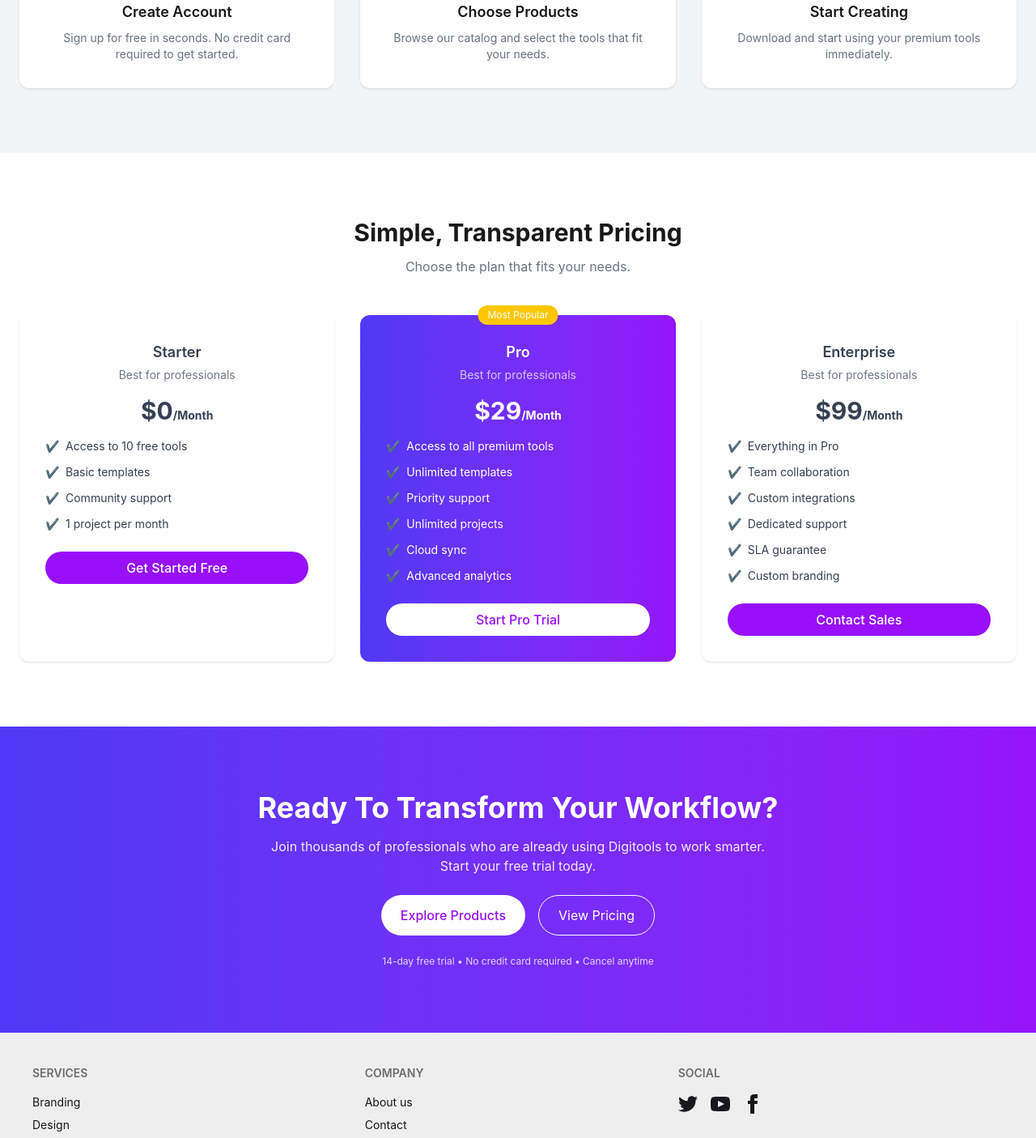
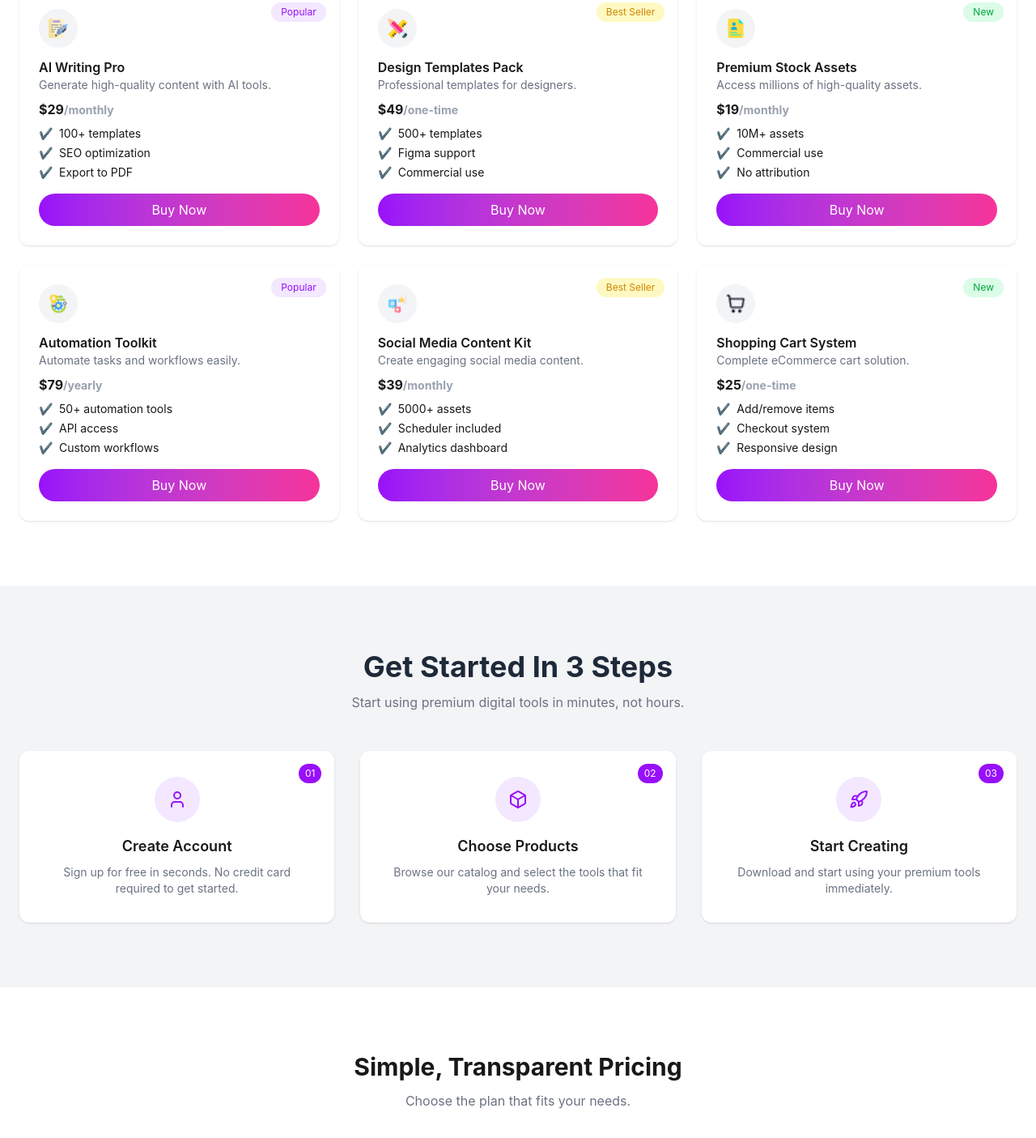
Before and after one commit to codeinfinite19/digital-tools, a React (Vite) app: page / in a window 1280 px wide. Shown: the part 1220-2625 px from the top of the page at 81% size. Built offline with nearby package versions, Linux system fonts and the light colour scheme.

Commit message:
cart, product,fotter is design and add functionality

```diff
--- a/src/App.jsx
+++ b/src/App.jsx
@@ -6,6 +6,7 @@ import Ratting from './Components/herocard/Ratting';
 import Steps from './Components/steps/Steps';
 import Premium from './Components/premium/Premium';
 import Workflow from './Components/workflow/Workflow';
+import Products from './Components/products/Products';
 
 
 function App() {
@@ -16,6 +17,7 @@ function App() {
     <NavBar />
     <HeroCard />
     <Ratting />
+    <Products />
     <Steps />
     <Premium />
     <Workflow />
--- /dev/null
+++ b/src/Components/Cart/Cart.jsx
@@ -0,0 +1,79 @@
+import React from "react";
+
+const Cart = ({ cart, handleRemove, handleCheckout }) => {
+
+  const total = cart.reduce((sum, item) => sum + item.price, 0);
+
+  return (
+    <div className="max-w-3xl mx-auto">
+
+      <div className="bg-white p-6 rounded-xl border shadow-sm">
+
+        <h2 className="text-lg font-semibold mb-6">Your Cart</h2>
+
+        {cart.length === 0 ? (
+          <p className="text-gray-400">No items added</p>
+        ) : (
+          <>
+
+            <div className="space-y-4">
+              {cart.map((item) => (
+                <div
+                  key={item.id}
+                  className="flex justify-between items-center bg-gray-50 p-4 rounded-lg"
+                >
+
+
+                  <div className="flex items-center gap-3">
+                    <img
+                      src={item.icon}
+                      className="w-10 h-10 rounded-full bg-white p-1"
+                    />
+
+                    <div>
+                      <h3 className="text-sm font-medium">
+                        {item.name}
+                      </h3>
+                      <p className="text-xs text-gray-400">
+                        ${item.price}
+                      </p>
+                    </div>
+                  </div>
+
+
+                  <button
+                    onClick={() => handleRemove(item.id)}
+                    className="text-pink-500 text-sm font-medium hover:underline"
+                  >
+                    Remove
+                  </button>
+
+                </div>
+              ))}
+            </div>
+
+
+            <div className="flex justify-between mt-6 text-sm">
+              <span className="text-gray-400">Total:</span>
+              <span className="font-semibold text-gray-700">
+                ${total}
+              </span>
+            </div>
+
+
+            <button
+              onClick={handleCheckout}
+              className="w-full mt-6 py-3 rounded-full text-white bg-gradient-to-r from-purple-600 to-pink-500 hover:opacity-90"
+            >
+              Proceed to Checkout
+            </button>
+          </>
+        )}
+
+      </div>
+
+    </div>
+  );
+};
+
+export default Cart;
--- a/src/Components/Footer/Footer.jsx
+++ b/src/Components/Footer/Footer.jsx
@@ -1,68 +1,75 @@
 import React from 'react';
-
 const Footer = () => {
   return (
+
+    <>
+
   <div>
-            <footer className="footer sm:footer-horizontal bg-base-300 text-base-content p-10">
+ <footer className="bg-[#101727] text-gray-300 px-10 py-14">
+
+
+  <div className="max-w-7xl mx-auto grid grid-cols-1 md:grid-cols-5 gap-10">
+
+
+    <div className="md:col-span-2">
+      <h1 className="text-2xl font-bold text-white mb-4">DigiTools</h1>
+      <p className="text-sm max-w-sm leading-6">
+        Premium digital tools for creators, professionals, and businesses.
+        Work smarter with our suite of powerful tools.
+      </p>
+    </div>
+
+
     <nav>
-    <h6 className="footer-title">Services</h6>
-    <a className="link link-hover">Branding</a>
-    <a className="link link-hover">Design</a>
-    <a className="link link-hover">Marketing</a>
-    <a className="link link-hover">Advertisement</a>
+      <h6 className="text-white font-semibold mb-3">Services</h6>
+      <a className="block text-sm hover:text-white">Branding</a>
+      <a className="block text-sm hover:text-white">Design</a>
+      <a className="block text-sm hover:text-white">Marketing</a>
+      <a className="block text-sm hover:text-white">Advertisement</a>
     </nav>
+
+
     <nav>
-    <h6 className="footer-title">Company</h6>
-    <a className="link link-hover">About us</a>
-    <a className="link link-hover">Contact</a>
-    <a className="link link-hover">Jobs</a>
-    <a className="link link-hover">Press kit</a>
+      <h6 className="text-white font-semibold mb-3">Company</h6>
+      <a className="block text-sm hover:text-white">About us</a>
+      <a className="block text-sm hover:text-white">Contact</a>
+      <a className="block text-sm hover:text-white">Jobs</a>
+      <a className="block text-sm hover:text-white">Press kit</a>
     </nav>
+
+
     <nav>
-    <h6 className="footer-title">Social</h6>
+      <h6 className="text-white font-semibold mb-3">Social</h6>
       <div className="grid grid-flow-col gap-4">
-      <a>
-        <svg
-          xmlns="http://www.w3.org/2000/svg"
-          width="24"
-          height="24"
-          viewBox="0 0 24 24"
-          className="fill-current">
-          <path
-            d="M24 4.557c-.883.392-1.832.656-2.828.775 1.017-.609 1.798-1.574 2.165-2.724-.951.564-2.005.974-3.127 1.195-.897-.957-2.178-1.555-3.594-1.555-3.179 0-5.515 2.966-4.797 6.045-4.091-.205-7.719-2.165-10.148-5.144-1.29 2.213-.669 5.108 1.523 6.574-.806-.026-1.566-.247-2.229-.616-.054 2.281 1.581 4.415 3.949 4.89-.693.188-1.452.232-2.224.084.626 1.956 2.444 3.379 4.6 3.419-2.07 1.623-4.678 2.348-7.29 2.04 2.179 1.397 4.768 2.212 7.548 2.212 9.142 0 14.307-7.721 13.995-14.646.962-.695 1.797-1.562 2.457-2.549z"></path>
-        </svg>
-      </a>
-      <a>
-        <svg
-          xmlns="http://www.w3.org/2000/svg"
-          width="24"
-          height="24"
-          viewBox="0 0 24 24"
-          className="fill-current">
-          <path
-            d="M19.615 3.184c-3.604-.246-11.631-.245-15.23 0-3.897.266-4.356 2.62-4.385 8.816.029 6.185.484 8.549 4.385 8.816 3.6.245 11.626.246 15.23 0 3.897-.266 4.356-2.62 4.385-8.816-.029-6.185-.484-8.549-4.385-8.816zm-10.615 12.816v-8l8 3.993-8 4.007z"></path>
-        </svg>
-      </a>
-      <a>
-        <svg
-          xmlns="http://www.w3.org/2000/svg"
-          width="24"
-          height="24"
-          viewBox="0 0 24 24"
-          className="fill-current">
-          <path
-            d="M9 8h-3v4h3v12h5v-12h3.642l.358-4h-4v-1.667c0-.955.192-1.333 1.115-1.333h2.885v-5h-3.808c-3.596 0-5.192 1.583-5.192 4.615v3.385z"></path>
-        </svg>
-      </a>
+        {/* icons same rekhe dilam */}
+        <a>...</a>
+        <a>...</a>
+        <a>...</a>
       </div>
     </nav>
-</footer>
+
+  </div>
 
 
+  <div className="max-w-7xl mx-auto border-t border-white/10 mt-12 pt-6 flex flex-col md:flex-row justify-between items-center">
+
+    <p className="text-sm text-gray-400">
+      Copyright © 2024 - All right reserved by DigiTools Ltd
+    </p>
+
+    <div className="flex gap-6 text-sm mt-4 md:mt-0">
+      <li className="list-none hover:text-white cursor-pointer">Privacy Policy</li>
+      <li className="list-none hover:text-white cursor-pointer">Terms of Use</li>
+      <li className="list-none hover:text-white cursor-pointer">Cookie Policy</li>
+    </div>
+
+  </div>
+
+</footer>
+  </div>
 
 
-
-        </div>
+    </>
   );
 };
 
--- /dev/null
+++ b/src/Components/Products/ProductCard.jsx
@@ -0,0 +1,58 @@
+import React from "react";
+
+const ProductCard = ({ product, handleAdd }) => {
+  return (
+    <div className="bg-white p-6 rounded-xl shadow-sm relative hover:shadow-xl hover:-translate-y-2 transition-all duration-300">
+
+
+      <span
+        className={`absolute top-4 right-4 text-xs px-3 py-1 rounded-full
+        ${
+          product.tag === "best"
+            ? "bg-yellow-100 text-yellow-600"
+            : product.tag === "popular"
+            ? "bg-purple-100 text-purple-600"
+            : "bg-green-100 text-green-600"
+        }`}
+      >
+        {product.tagType}
+      </span>
+
+
+      <div className="w-12 h-12 rounded-full bg-gray-100 flex items-center justify-center mb-3">
+        <img src={product.icon} className="w-6" />
+      </div>
+
+
+      <h3 className="font-semibold">{product.name}</h3>
+      <p className="text-sm text-gray-500">{product.description}</p>
+
+      <p className="font-bold mt-2">
+        ${product.price}
+        <span className="text-sm text-gray-400">/{product.period}</span>
+      </p>
+
+
+      <ul className="text-sm mt-2 space-y-1">
+        {product.features.map((f, i) => (
+          <li key={i} className="flex gap-2">
+            <span className="text-green-500">✔</span>
+            {f}
+          </li>
+        ))}
+      </ul>
+
+
+      <button
+        onClick={() => handleAdd(product)}
+        className="w-full mt-4 bg-gradient-to-r from-purple-600 to-pink-500 text-white py-2 rounded-full
+        hover:opacity-90 transition-opacity duration-300"
+      >
+        Buy Now
+      </button>
+
+    </div>
+  );
+};
+
+export default ProductCard;
--- /dev/null
+++ b/src/Components/Products/Products.jsx
@@ -0,0 +1,91 @@
+import React, { useState } from "react";
+import productsData from "../../data/products.json";
+import ProductCard from "./ProductCard";
+import Cart from "../Cart/Cart";
+
+const Products = () => {
+  const [cart, setCart] = useState([]);
+  const [view, setView] = useState("products");
+
+  const handleAdd = (product) => {
+    setCart([...cart, product]);
+  };
+
+  const handleRemove = (id) => {
+    setCart(cart.filter(item => item.id !== id));
+  };
+
+  const handleCheckout = () => {
+    setCart([]);
+  };
+
+  return (
+    <div className="bg-gray-10 py-20">
+
+
+      <div className="text-center mb-12 px-4">
+        <h1 className="text-3xl md:text-4xl font-bold mb-3">
+          Premium Digital Tools
+        </h1>
+
+        <p className="text-gray-500 max-w-xl mx-auto mb-6">
+          Choose from our curated collection of premium digital products designed
+          to boost your productivity and creativity.
+        </p>
+
+
+        <div className="flex justify-center gap-4">
+          <button
+
+            onClick={() => setView("products")}
+            className={`px-6 py-2 rounded-full  hover:opacity-90 transition-opacity duration-300 ${
+              view === "products"
+                ? "bg-purple-600 text-white"
+                : "bg-white border"
+            }`}
+          >
+            Products
+          </button>
+
+          <button
+
+            onClick={() => setView("cart")}
+            className={`px-6 py-2 rounded-full hover:opacity-90 transition-opacity duration-300 ${
+              view === "cart"
+                ? "bg-purple-600 text-white"
+                : "bg-white border"
+            }`}
+          >
+            Cart ({cart.length})
+          </button>
+        </div>
+      </div>
+
+
+      {view === "products" ? (
+
+        <div className="grid md:grid-cols-3 gap-6 max-w-7xl mx-auto px-6">
+          {productsData.map(product => (
+            <ProductCard
+              key={product.id}
+              product={product}
+              handleAdd={handleAdd}
+            />
+          ))}
+        </div>
+
+      ) : (
+
+        <Cart
+          cart={cart}
+          handleRemove={handleRemove}
+          handleCheckout={handleCheckout}
+        />
+
+      )}
+
+    </div>
+  );
+};
+
+export default Products;
--- a/src/Components/premium/Premium.jsx
+++ b/src/Components/premium/Premium.jsx
@@ -59,7 +59,7 @@ const Premium = () => {
 
   return (
     <div className="bg-gray-10 py-20">
-      <div className="max-w-7xl mx-auto px-6 text-center">
+      <div className="max-w-7xl mx-auto px-6 text-center ">
 
         <h1 className="text-3xl font-bold mb-3">
           Simple, Transparent Pricing
--- /dev/null
+++ b/src/data/products.json
@@ -0,0 +1,92 @@
+[
+  {
+    "id": 1,
+    "name": "AI Writing Pro",
+    "description": "Generate high-quality content with AI tools.",
+    "price": 29,
+    "period": "monthly",
+    "tag": "popular",
+    "tagType": "Popular",
+    "features": [
+      "100+ templates",
+      "SEO optimization",
+      "Export to PDF"
+    ],
+    "icon": "/products/writing_23274001.png"
+  },
+  {
+    "id": 2,
+    "name": "Design Templates Pack",
+    "description": "Professional templates for designers.",
+    "price": 49,
+    "period": "one-time",
+    "tag": "best",
+    "tagType": "Best Seller",
+    "features": [
+      "500+ templates",
+      "Figma support",
+      "Commercial use"
+    ],
+    "icon": "/products/design-tool.png"
+  },
+  {
+    "id": 3,
+    "name": "Premium Stock Assets",
+    "description": "Access millions of high-quality assets.",
+    "price": 19,
+    "period": "monthly",
+    "tag": "new",
+    "tagType": "New",
+    "features": [
+      "10M+ assets",
+      "Commercial use",
+      "No attribution"
+    ],
+    "icon": "/products/portfolio.png"
+  },
+  {
+    "id": 4,
+    "name": "Automation Toolkit",
+    "description": "Automate tasks and workflows easily.",
+    "price": 79,
+    "period": "yearly",
+    "tag": "popular",
+    "tagType": "Popular",
+    "features": [
+      "50+ automation tools",
+      "API access",
+      "Custom workflows"
+    ],
+    "icon": "/products/operation.png"
+  },
+  {
+    "id": 5,
+    "name": "Social Media Content Kit",
+    "description": "Create engaging social media content.",
+    "price": 39,
+    "period": "monthly",
+    "tag": "best",
+    "tagType": "Best Seller",
+    "features": [
+      "5000+ assets",
+      "Scheduler included",
+      "Analytics dashboard"
+    ],
+    "icon": "/products/social-media.png"
+  },
+  {
+    "id": 6,
+    "name": "Shopping Cart System",
+    "description": "Complete eCommerce cart solution.",
+    "price": 25,
+    "period": "one-time",
+    "tag": "new",
+    "tagType": "New",
+    "features": [
+      "Add/remove items",
+      "Checkout system",
+      "Responsive design"
+    ],
+    "icon": "/products/shopping-cart.png"
+  }
+]
--- a/src/index.css
+++ b/src/index.css
@@ -1,4 +1,3 @@
 @import "tailwindcss";
 @plugin "daisyui";
 @tailwind utilities;
-@tailwind utilities;
```
Also changed, not shown: public/products/writing_23274001.png (renamed from public/products/writing_2327400 1.png). Lines whose indentation alone changed are shown as unchanged.
